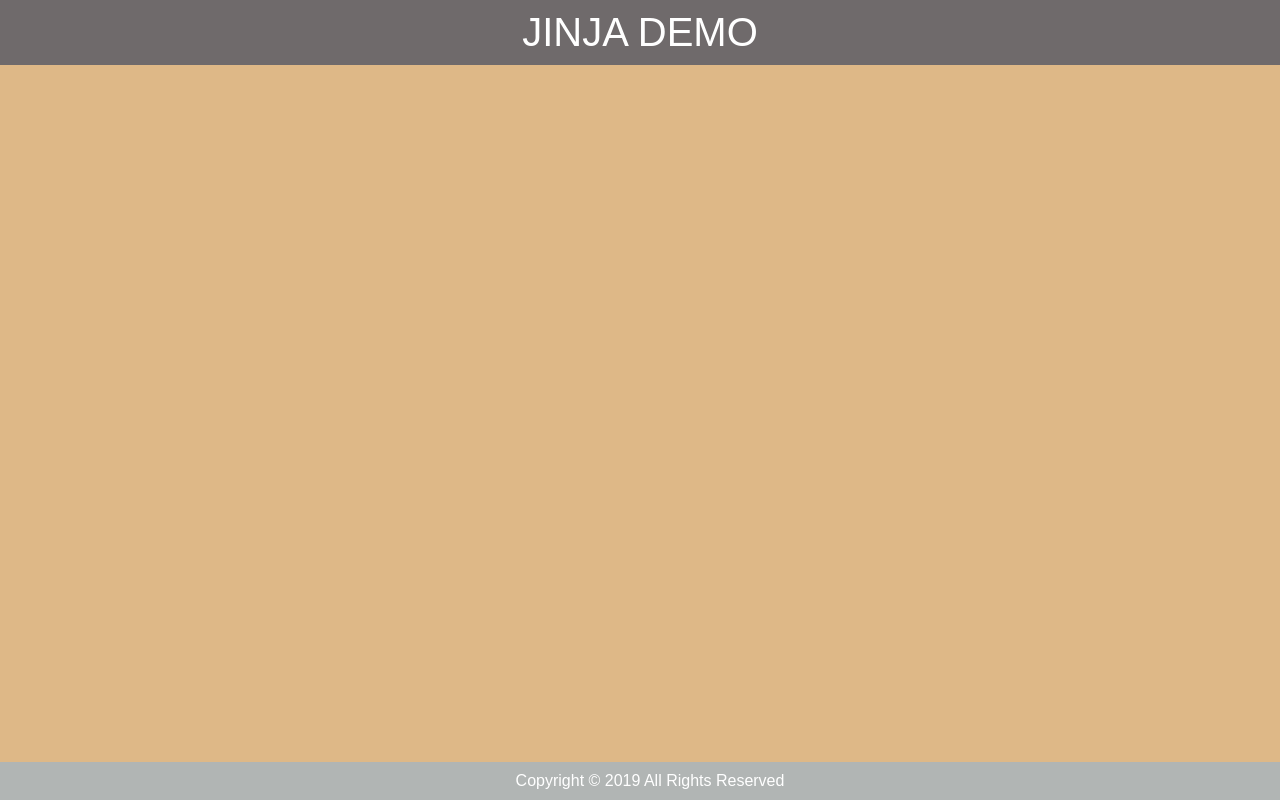
After one commit to kontelk/file-explorer, a Flask app: template templates/base.html in a window 1280 px wide. The commit adds this page. Run offline with Flask 3, Linux system fonts and the light colour scheme; the template is opened without the code that fills it, so the values that code supplies are empty.

Commit message:
minor changes

```diff
--- a/app.py
+++ b/app.py
@@ -3,12 +3,14 @@ app = Flask(__name__)
 
 @app.route("/")
 def home():
-    return render_template("home.html")
+  """View for the Home page of the website."""
+  return render_template("home.html")
 
 @app.route("/about")
 def about():
-    return render_template("about.html")
+  """View for the About page of the website."""
+  return render_template("about.html")
 
 
 if __name__ == "__main__":
-    app.run(debug=True, host="0.0.0.0", port=5000)
+  app.run(debug=True, host="0.0.0.0", port=3000)
--- /dev/null
+++ b/static/format.css
@@ -0,0 +1,92 @@
+#header {
+  padding: 10px;
+  text-align: center;
+  background: #6f6a6b;
+  color: white;
+  font-size: 40px;
+}
+#footer {
+  position: fixed;
+  width: 100%;
+  padding: 10px;
+  background-color: #b1b5b4;
+  color: white;
+  text-align: center;
+  left: 0;
+  bottom: 0;
+}
+body {
+  background: burlywood;
+  margin: 0;
+  font-family: Arial, sans-serif;
+}
+ul {
+  list-style-type: none;
+  margin: 0;
+  padding: 0;
+}
+li {
+  display: inline;
+}
+
+/* #title {
+  padding: 10px;
+  color: #464646;
+}
+
+#title a {
+  color: #464646;
+  text-decoration: none;
+}
+
+#title a:hover {
+  color: #464646;
+  text-decoration: none;
+}
+
+#title h1 {
+  margin: 0;
+  font-size: 24px;
+}
+
+#header {
+  width: 100%;
+  padding: 30px;
+  text-align: center;
+  background: #140005;
+  color: white;
+  font-size: 40px;
+  margin: 0;
+}
+
+#content {
+  padding: 20px;
+}
+
+#footer {
+  position: fixed;
+  width: 100%;
+  padding: 20px;
+  background-color: #b1b5b4;
+  color: white;
+  text-align: center;
+  left: 0;
+  bottom: 0;
+}
+
+body {
+  background: burlywood;
+  margin: 0;
+  font-family: Arial, sans-serif;
+}
+
+table {
+  width: 100%;
+  text-align: center;
+}
+
+th,
+td {
+  padding: 8px;
+  border-bottom: 1px solid #ddd;
+} */
--- /dev/null
+++ b/templates/base.html
@@ -0,0 +1,24 @@
+<!DOCTYPE html>
+<html lang="en">
+
+<head>
+    <link rel="stylesheet" href="{{url_for('static', filename='format.css')}}" />
+
+    <title>{% block title %}<!-- Placeholder for Title -->{% endblock %} - Jinja Demo</title>
+    {% block head %}
+    <!-- Placeholder for Other Imports -->
+    {% endblock %}
+
+</head>
+
+<body>
+    <div id="header"> JINJA DEMO </div>
+    <div id="content">
+        {% block content %}
+        <!-- Placeholder for Page Content -->
+        {% endblock %}
+    </div>
+    <div id="footer"> Copyright © 2019 All Rights Reserved </div>
+</body>
+
+</html>
```
Also changed, not shown: static/style.css (deleted, +0 -19 lines), templates/about.html (+10 -19 lines), templates/home.html (+10 -17 lines).
